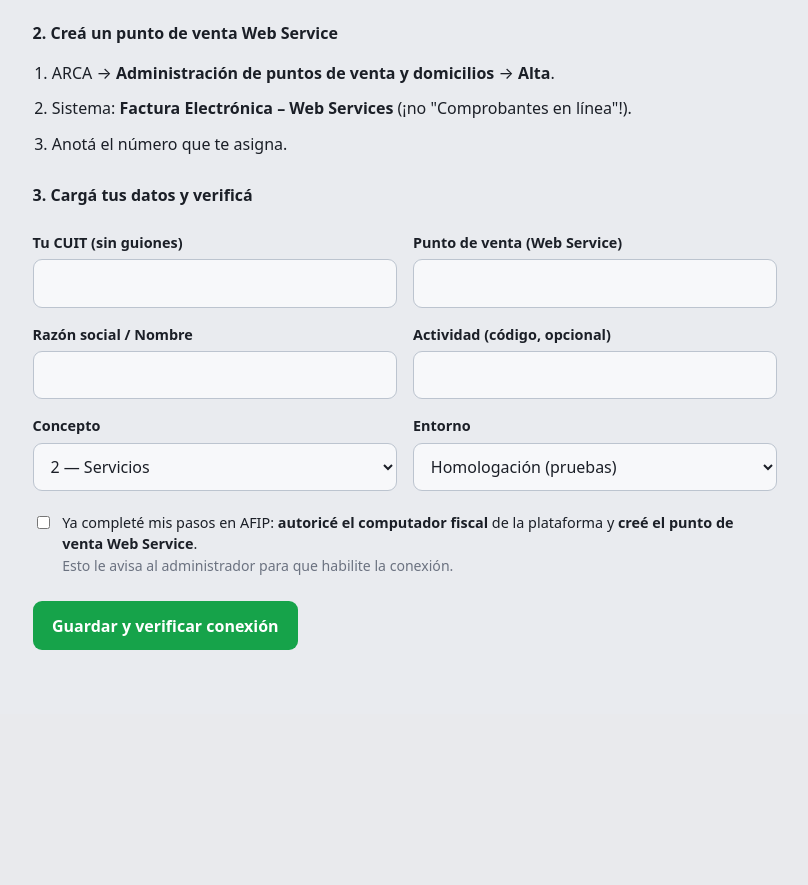
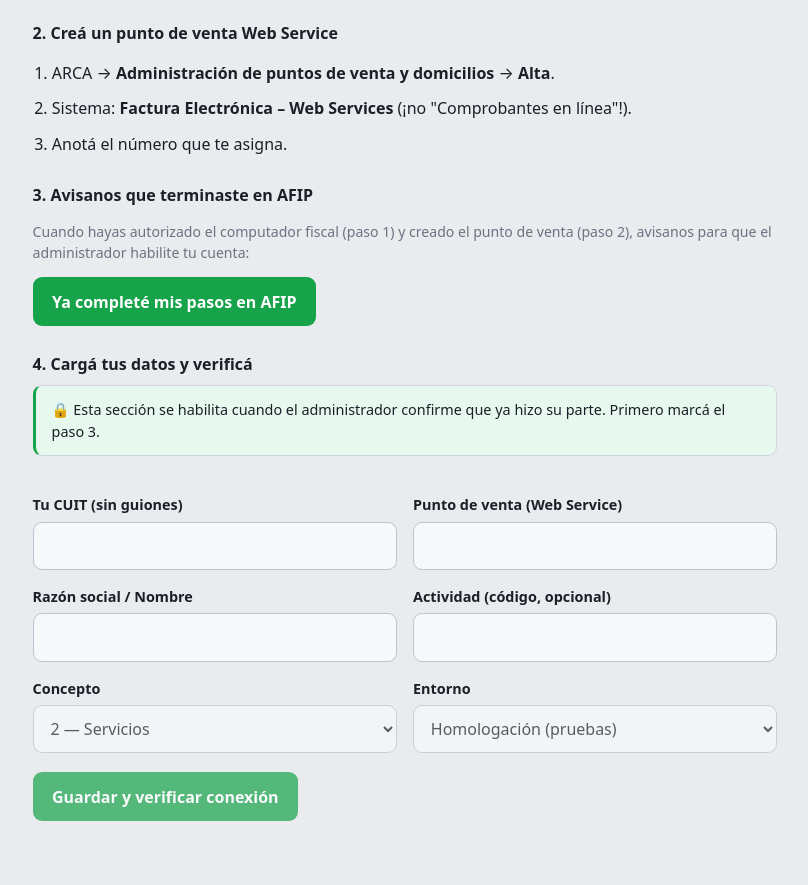
Before and after one commit to sergioseva/facturador-arca, a Flask app: page /onboarding in a window 1280 px wide. Shown: the part 466-1351 px from the top of the page, without its empty margins (235-1043 px from the left). Before the commit the page ends 1116 px from the top, so only its background shows below. Run offline with Flask 3, Linux system fonts and the light colour scheme; the visitor is signed in with stand-in values (Sample User, id 1); data comes from the database, SQL or seed files in the repository; data that the repository does not hold is empty.

Commit message:
Onboarding gateado: cliente avisa con botón; admin habilita la carga de datos
- El paso "ya completé mis pasos en AFIP" pasa a ser un BOTÓN (antes checkbox),
  ubicado antes de cargar datos.
- "Cargá tus datos y verificá" queda DESHABILITADO (fieldset) hasta que el admin
  confirme con "Habilitar carga" desde el panel (nuevo flag admin_habilito).
- Admin → Usuarios: botón "Habilitar carga ✓" en los clientes que marcaron, y
  estado "habilitado · esperando que cargue". Defensa server-side.

Co-Authored-By: Claude Opus 4.8 (1M context) <noreply@anthropic.com>

```diff
--- a/app.py
+++ b/app.py
@@ -313,61 +313,68 @@ def onboarding():
     cfg = db.get_tenant_config(uid) or {}
     error = None
 
-    if request.method == "POST":
-        cuit = "".join(c for c in request.form.get("cuit", "") if c.isdigit())
-        pv = request.form.get("punto_venta", "").strip()
-        actividad = "".join(c for c in request.form.get("actividad", "") if c.isdigit())
-        razon = request.form.get("razon_social", "").strip()
-        concepto = request.form.get("concepto", "2").strip()
-        entorno = request.form.get("entorno", "homologacion").strip()
+    if request.method == "POST" and request.form.get("accion") == "marcar":
+        # El cliente avisa que completó sus pasos en AFIP.
+        db.upsert_tenant_config(
+            uid, cliente_marco_arca=1,
+            arca_marcado_en=datetime.now(afip.AR_TZ).strftime("%d/%m/%Y %H:%M"),
+        )
+        cfg = db.get_tenant_config(uid) or {}
 
-        if len(cuit) != 11:
-            error = "El CUIT debe tener 11 dígitos (sin guiones)."
-        elif not pv.isdigit():
-            error = "El punto de venta debe ser un número."
+    elif request.method == "POST":
+        # Carga de datos + verificación — solo si el admin habilitó.
+        if not cfg.get("admin_habilito"):
+            error = "Todavía no está habilitada la carga de datos. Esperá la confirmación del administrador."
         else:
-            marco = 1 if request.form.get("marco_arca") else 0
-            campos = dict(
-                cuit=cuit, punto_venta=int(pv), actividad=actividad or None,
-                razon_social=razon, concepto=int(concepto), entorno=entorno,
-                cliente_marco_arca=marco,
-            )
-            if marco:
-                campos["arca_marcado_en"] = datetime.now(afip.AR_TZ).strftime("%d/%m/%Y %H:%M")
-            db.upsert_tenant_config(uid, **campos)
-            try:
-                afip.verificar_delegacion(cuit, entorno, PLATFORM_CERT, PLATFORM_KEY, int(pv))
-                db.set_delegacion_ok(uid, 1)
-                return redirect(url_for("facturar"))
-            except Exception as e:  # noqa: BLE001
-                db.set_delegacion_ok(uid, 0)
-                msg = str(e)
-                if "11002" in msg:
-                    try:
-                        pvs = afip.listar_puntos_venta(cuit, entorno, PLATFORM_CERT, PLATFORM_KEY)
-                    except Exception:  # noqa: BLE001
-                        pvs = []
-                    if pvs:
-                        disp = "Tus puntos de venta Web Service disponibles son: " + ", ".join(str(p) for p in pvs) + "."
+            cuit = "".join(c for c in request.form.get("cuit", "") if c.isdigit())
+            pv = request.form.get("punto_venta", "").strip()
+            actividad = "".join(c for c in request.form.get("actividad", "") if c.isdigit())
+            razon = request.form.get("razon_social", "").strip()
+            concepto = request.form.get("concepto", "2").strip()
+            entorno = request.form.get("entorno", "homologacion").strip()
+
+            if len(cuit) != 11:
+                error = "El CUIT debe tener 11 dígitos (sin guiones)."
+            elif not pv.isdigit():
+                error = "El punto de venta debe ser un número."
+            else:
+                db.upsert_tenant_config(
+                    uid, cuit=cuit, punto_venta=int(pv), actividad=actividad or None,
+                    razon_social=razon, concepto=int(concepto), entorno=entorno,
+                )
+                try:
+                    afip.verificar_delegacion(cuit, entorno, PLATFORM_CERT, PLATFORM_KEY, int(pv))
+                    db.set_delegacion_ok(uid, 1)
+                    return redirect(url_for("facturar"))
+                except Exception as e:  # noqa: BLE001
+                    db.set_delegacion_ok(uid, 0)
+                    msg = str(e)
+                    if "11002" in msg:
+                        try:
+                            pvs = afip.listar_puntos_venta(cuit, entorno, PLATFORM_CERT, PLATFORM_KEY)
+                        except Exception:  # noqa: BLE001
+                            pvs = []
+                        if pvs:
+                            disp = "Tus puntos de venta Web Service disponibles son: " + ", ".join(str(p) for p in pvs) + "."
+                        else:
+                            disp = "No encontramos puntos de venta Web Service: creá uno del tipo “Factura Electrónica – Web Services”."
+                        error = f"El punto de venta {pv} no está habilitado para Web Service. {disp}"
+                    elif "lista de relaciones" in msg or "[600]" in msg:
+                        error = (
+                            "Todavía no está habilitada la delegación. Si ya autorizaste el "
+                            "servicio WSFE a la plataforma, ARCA puede tardar un rato en "
+                            "habilitarla (de minutos a un par de horas, a veces hasta el día "
+                            "siguiente). Esperá un poco y volvé a tocar “Verificar conexión” — "
+                            "no hace falta volver a autorizar."
+                        )
                     else:
-                        disp = "No encontramos puntos de venta Web Service: creá uno del tipo “Factura Electrónica – Web Services”."
-                    error = f"El punto de venta {pv} no está habilitado para Web Service. {disp}"
-                elif "lista de relaciones" in msg or "[600]" in msg:
-                    error = (
-                        "Todavía no está habilitada la delegación. Si ya autorizaste el "
-                        "servicio WSFE a la plataforma, ARCA puede tardar un rato en "
-                        "habilitarla (de minutos a un par de horas, a veces hasta el día "
-                        "siguiente). Esperá un poco y volvé a tocar “Verificar conexión” — "
-                        "no hace falta volver a autorizar."
-                    )
-                else:
-                    error = (
-                        f"ARCA no validó la conexión: {e}\n\n"
-                        "Revisá que (1) hayas autorizado el computador fiscal de la "
-                        "plataforma para el servicio WSFE en Administrador de Relaciones, "
-                        "y (2) que el punto de venta sea del tipo Web Service."
-                    )
-            cfg = db.get_tenant_config(uid) or {}
+                        error = (
+                            f"ARCA no validó la conexión: {e}\n\n"
+                            "Revisá que (1) hayas autorizado el computador fiscal de la "
+                            "plataforma para el servicio WSFE en Administrador de Relaciones, "
+                            "y (2) que el punto de venta sea del tipo Web Service."
+                        )
+                cfg = db.get_tenant_config(uid) or {}
 
     return render_template(
         "onboarding.html", cfg=cfg, error=error,
@@ -442,10 +449,16 @@ def admin_users():
                 pw = secrets.token_urlsafe(9)
                 db.set_user_password(target, auth.hash_password(pw))
                 msg = f"Clave de {u['email']} reseteada. Clave temporal nueva: {pw}"
+        elif accion == "habilitar":
+            target = int(request.form.get("user_id"))
+            u = db.get_user_by_id(target)
+            db.upsert_tenant_config(target, admin_habilito=1)
+            msg = f"Habilitaste la carga de datos para {u['email'] if u else target}."
     usuarios = db.list_users_estado()
     esperando = sum(
         1 for u in usuarios
-        if u.get("cliente_marco_arca") and not u.get("delegacion_ok") and u["role"] != "admin"
+        if u.get("cliente_marco_arca") and not u.get("admin_habilito")
+        and not u.get("delegacion_ok") and u["role"] != "admin"
     )
     return render_template(
         "admin_users.html", usuarios=usuarios, esperando=esperando, msg=msg, error=error
--- a/db.py
+++ b/db.py
@@ -116,6 +116,7 @@ CREATE TABLE IF NOT EXISTS tenant_config (
     onboarding_step INTEGER NOT NULL DEFAULT 0,
     cliente_marco_arca INTEGER NOT NULL DEFAULT 0,
     arca_marcado_en TEXT,
+    admin_habilito  INTEGER NOT NULL DEFAULT 0,
     created_at      TEXT NOT NULL
 )
 """
@@ -123,7 +124,7 @@ CREATE TABLE IF NOT EXISTS tenant_config (
 _TENANT_COLS = {
     "cuit", "punto_venta", "entorno", "concepto", "actividad",
     "razon_social", "categoria", "delegacion_ok", "onboarding_step",
-    "cliente_marco_arca", "arca_marcado_en",
+    "cliente_marco_arca", "arca_marcado_en", "admin_habilito",
 }
 
 
@@ -213,7 +214,8 @@ def init_db():
         # columnas nuevas de tenant_config (para DBs existentes)
         tcols = _cols(conn, "tenant_config")
         for col, ddl in (("cliente_marco_arca", "INTEGER NOT NULL DEFAULT 0"),
-                         ("arca_marcado_en", "TEXT")):
+                         ("arca_marcado_en", "TEXT"),
+                         ("admin_habilito", "INTEGER NOT NULL DEFAULT 0")):
             if col not in tcols:
                 conn.execute(f"ALTER TABLE tenant_config ADD COLUMN {col} {ddl}")
 
@@ -285,7 +287,7 @@ def list_users_estado():
             """
             SELECT u.id, u.email, u.role, u.activo, u.created_at,
                    t.cuit, t.punto_venta, t.delegacion_ok,
-                   t.cliente_marco_arca, t.arca_marcado_en
+                   t.cliente_marco_arca, t.arca_marcado_en, t.admin_habilito
             FROM users u LEFT JOIN tenant_config t ON t.user_id = u.id
             ORDER BY u.id
             """
--- a/templates/onboarding.html
+++ b/templates/onboarding.html
@@ -40,9 +40,29 @@
     <li>Anotá el número que te asigna.</li>
   </ol>
 
-  <h3>3. Cargá tus datos y verificá</h3>
-  <form method="post">
+  <h3>3. Avisanos que terminaste en AFIP</h3>
+  {% if cfg.cliente_marco_arca %}
+    <div class="ok">✅ Marcaste que completaste tus pasos{% if cfg.arca_marcado_en %} ({{ cfg.arca_marcado_en }}){% endif %}.
+      {% if not cfg.admin_habilito %}<br>Ahora <b>esperá que el administrador habilite tu cuenta</b> para cargar tus datos.{% endif %}
+    </div>
+  {% else %}
+    <p class="muted">Cuando hayas autorizado el computador fiscal (paso 1) y creado el punto de venta (paso 2), avisanos para que el administrador habilite tu cuenta:</p>
+    <form method="post">
+      <input type="hidden" name="csrf_token" value="{{ csrf_token() }}">
+      <input type="hidden" name="accion" value="marcar">
+      <button type="submit">Ya completé mis pasos en AFIP</button>
+    </form>
+  {% endif %}
+
+  <h3>4. Cargá tus datos y verificá</h3>
+  {% if not cfg.admin_habilito %}
+    <div class="info-box">🔒 Esta sección se habilita cuando el administrador confirme que ya hizo su parte.
+      {% if cfg.cliente_marco_arca %}Ya avisaste — esperá la habilitación.{% else %}Primero marcá el paso 3.{% endif %}</div>
+  {% endif %}
+  <form method="post" id="form-verif">
     <input type="hidden" name="csrf_token" value="{{ csrf_token() }}">
+    <input type="hidden" name="accion" value="verificar">
+    <fieldset {{ 'disabled' if not cfg.admin_habilito }} style="border:none; padding:0; margin:0; min-inline-size:auto">
     <div class="grid2">
       <div>
         <label for="cuit">Tu CUIT (sin guiones)</label>
@@ -76,18 +96,15 @@
         </select>
       </div>
     </div>
-    <label style="display:flex; gap:.6rem; align-items:flex-start; margin-top:1.3rem; font-weight:500; cursor:pointer">
-      <input type="checkbox" name="marco_arca" value="1" style="width:auto; margin-top:.25rem; flex-shrink:0" {{ 'checked' if cfg.cliente_marco_arca }}>
-      <span>Ya completé mis pasos en AFIP: <b>autoricé el computador fiscal</b> de la plataforma y <b>creé el punto de venta Web Service</b>.
-      <br><span class="muted">Esto le avisa al administrador para que habilite la conexión.</span></span>
-    </label>
-
     <button type="submit" id="btn-verif" style="margin-top:1.2rem">Guardar y verificar conexión</button>
+    </fieldset>
   </form>
 
   <script>
-    document.querySelector('form').addEventListener('submit', () => {
-      const b = document.getElementById('btn-verif'); b.disabled = true; b.innerHTML = '<span class="spinner"></span>Verificando con ARCA…';
+    const fv = document.getElementById('form-verif');
+    if (fv) fv.addEventListener('submit', () => {
+      const b = document.getElementById('btn-verif');
+      if (b) { b.disabled = true; b.innerHTML = '<span class="spinner"></span>Verificando con ARCA…'; }
     });
   </script>
 {% endblock %}
```
Also changed, not shown: templates/admin_users.html (+11 -2 lines).
